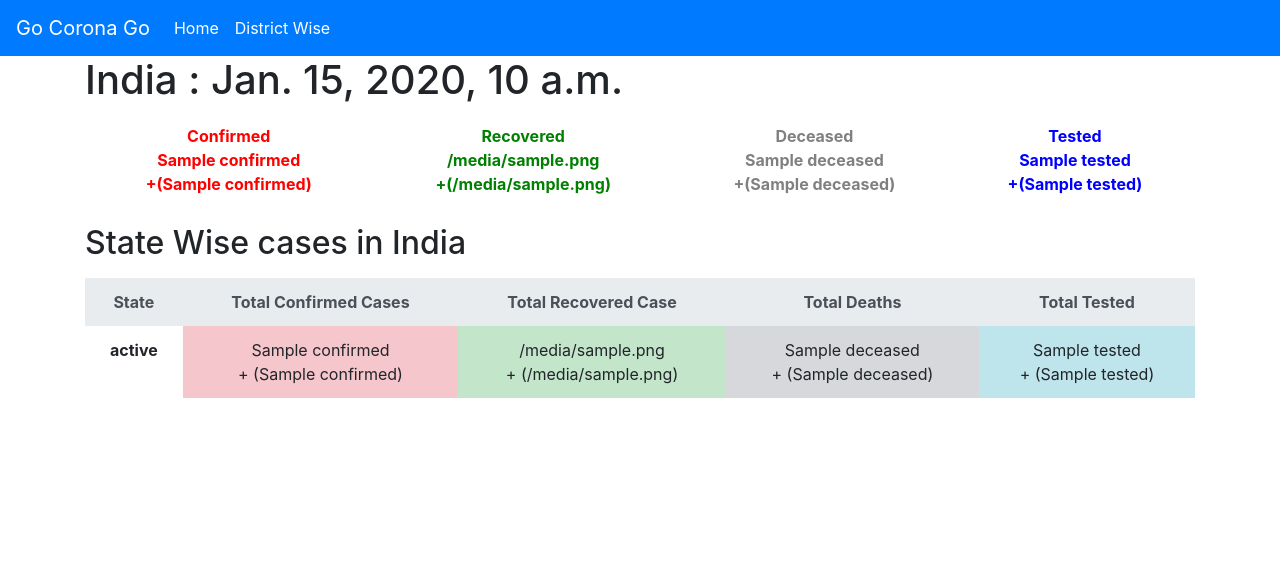
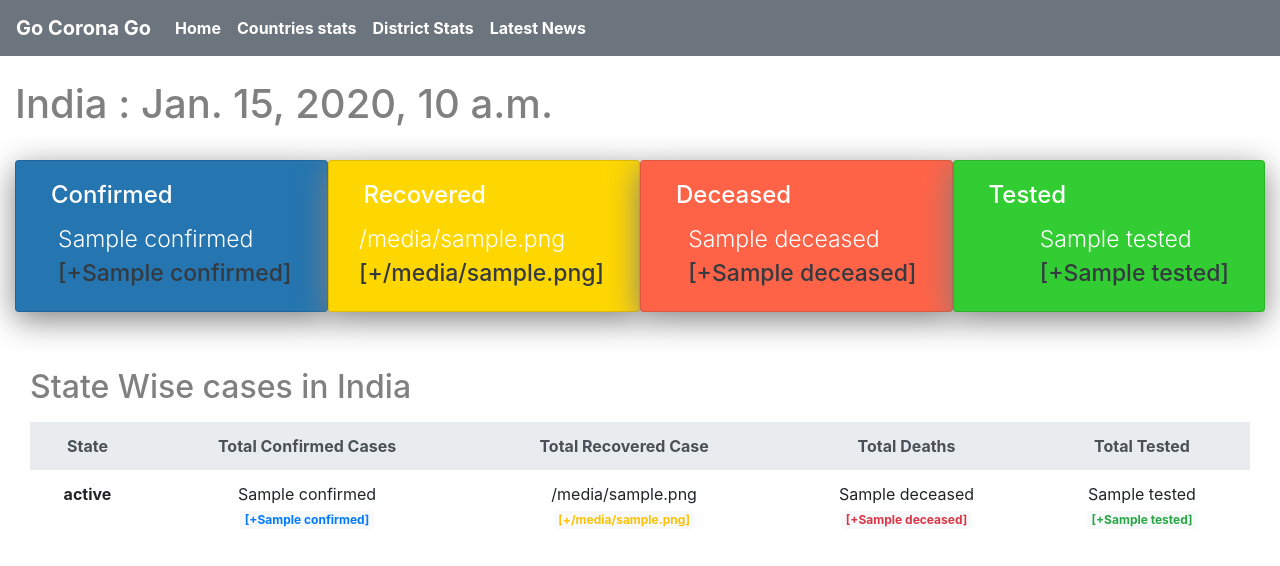
Before and after one commit to Rohit0301/Covid19-Tracker, a Django app: template covidtracker/templates/state.html in a window 1280 px wide. Shown: the top 566 px of the page. Run offline with Django 3.2, Linux system fonts and the light colour scheme; the template is opened without the code that fills it: most values are stand-ins (such as "Sample title", 1, 10 or a date in 2020); lists and menus that the app fills with data are empty; some libraries are stand-ins or nearby versions.

Commit message:
project completed

```diff
--- a/covidtracker/templates/base.html
+++ b/covidtracker/templates/base.html
@@ -9,10 +9,62 @@
     <link rel="stylesheet" href="https://stackpath.bootstrapcdn.com/bootstrap/4.5.2/css/bootstrap.min.css" integrity="sha384-JcKb8q3iqJ61gNV9KGb8thSsNjpSL0n8PARn9HuZOnIxN0hoP+VmmDGMN5t9UJ0Z" crossorigin="anonymous">
 
     <title>Hello, world!</title>
+    <style>
+        .display-8 {
+            font-weight: 300;
+            font-size: 35px;
+        }
+
+        .color1 {
+            background-color: #2475B0;
+            color: white;
+        }
+
+        .color2 {
+            background-color: gold;
+            color: white;
+        }
+
+        .color3 {
+            background-color: tomato;
+            color: white;
+        }
+
+        .color4 {
+            background-color: limegreen;
+            color: white;
+        }
+
+        .color5 {
+            background-color: orange;
+            color: white;
+        }
+        .color6{
+            background-color: #26ae60;
+            color: white;
+        }
+        .color7 {
+            background-color: midnightblue;
+            color: white;
+        }
+        .color8 {
+            background-color: salmon;
+            color: white;
+        }
+       .shadow {
+          box-shadow: 0 .5rem 2rem grey!important;
+      }
+
+        .number {
+            font-weight: 300;
+            font-size: 23px;
+            float: right;
+        }
+    </style>
   </head>
   <body>
-  <nav class="navbar navbar-expand-lg navbar-dark bg-primary">
-  <a class="navbar-brand" href="/covidtracker">Go Corona Go</a>
+  <nav class="navbar navbar-expand-lg navbar-dark bg-secondary">
+  <a class="navbar-brand" href="/covidtracker"><b>Go Corona Go</b></a>
   <button class="navbar-toggler" type="button" data-toggle="collapse" data-target="#navbarSupportedContent" aria-controls="navbarSupportedContent" aria-expanded="false" aria-label="Toggle navigation">
     <span class="navbar-toggler-icon"></span>
   </button>
@@ -20,10 +72,16 @@
   <div class="collapse navbar-collapse" id="navbarSupportedContent">
     <ul class="navbar-nav mr-auto">
       <li class="nav-item active">
-        <a class="nav-link" href="/covidtracker">Home <span class="sr-only">(current)</span></a>
+        <a class="nav-link" href="/covidtracker"><b>Home</b><span class="sr-only">(current)</span></a>
       </li>
       <li class="nav-item active">
-        <a class="nav-link" href="/covidtracker/district">District Wise</a>
+        <a class="nav-link" href="/covidtracker/global"><b>Countries stats</b><span class="sr-only">(current)</span></a>
+      </li>
+      <li class="nav-item active">
+        <a class="nav-link" href="/covidtracker/district"><b>District Stats</b></a>
+      </li>
+      <li class="nav-item active">
+        <a class="nav-link" href="/covidtracker/news"><b>Latest News</b><span class="sr-only">(current)</span></a>
       </li>
     </ul>
 
--- a/covidtracker/templates/state.html
+++ b/covidtracker/templates/state.html
@@ -1,20 +1,43 @@
 {%extends 'base.html'%}
 {% block body %}
-<div class="container">
-<h1>India : {{date}}</h1>
-<table class="table table-borderless" style="text-align:center">
-    <tr>
-        <th scope="col" style="color:red">Confirmed<br>
-      <span>{{ind.total.confirmed}}<br>+({{ind.daily.confirmed}})</span></th>
-      <th scope="col" style="color:green">Recovered<br>
-      <span >{{ind.total.recovered}}<br>+({{ind.daily.recovered}})</span></th>
-        <th scope="col" style="color:grey">Deceased<br>
-      <span >{{ind.total.deceased}}<br>+({{ind.daily.deceased}})</span></th>
-        <th scope="col" style="color:blue">Tested<br>
-      <span >{{ind.total.tested}}<br>+({{ind.daily.tested}})</span></th>
-    </tr>
-</table>
-<h2>State Wise cases in India </h2>
+<div class="container-fluid">
+    <br>
+<h1 style="color:grey">India : {{date}}</h1>
+<br>
+<div class="container-fluid">
+        <div class="row">
+            <div class="card col-md-3 col-12 mb-2 shadow color1">
+                <div class="card-body">
+                    <h4 class="card-title">Confirmed</h4>
+                    <p class="card-text number">{{ind.total.confirmed}}<br><span class="text-dark " style="font-weight: 500">[+{{ind.daily.confirmed}}]</span></p>
+                </div>
+            </div>
+            <div class="card col-md-3 col-12 mb-2 shadow color2">
+                <div class="card-body ">
+                    <h4 class="card-title">Recovered</h4>
+                    <p class="card-text number">{{ind.total.recovered}}<br><span class="text-dark " style="font-weight: 500">[+{{ind.daily.recovered}}]</span></p>
+                </div>
+            </div>
+            <div class="card col-md-3 col-12 mb-2 shadow color3">
+                <div class="card-body">
+                    <h4 class="card-title">Deceased</h4>
+                    <p class="card-text number">{{ind.total.deceased}}<br><span class="text-dark " style="font-weight: 500">[+{{ind.daily.deceased}}]</span></p>
+                </div>
+            </div>
+            <div class="card col-md-3 col-12 mb-2  shadow color4">
+                <div class="card-body">
+                    <h4 class="card-title">Tested</h4>
+                    <p class="card-text number">{{ind.total.tested}}<br><span class="text-dark " style="font-weight: 500"> [+{{ind.daily.tested}}]</span></p>
+                </div>
+            </div>
+
+
+        </div>
+
+        <br>
+        <br>
+
+<h2 style="color:grey">State Wise cases in India </h2>
 <table class="table my-3 table-borderless " style="text-align:center" >
     <thead class="thead-light">
 
@@ -31,10 +54,27 @@
     {% for d1 in ss %}
     <tr>
         <th>{{d1.state}}</th>
-        <td class="table-danger">{{d1.total.confirmed}}<br> + ({{d1.daily.confirmed}})</td>
-        <td class="table-success">{{d1.total.recovered}}<br> + ({{d1.daily.recovered}})</td>
-        <td class="table-secondary">{{d1.total.deceased}}<br>+ ({{d1.daily.deceased}})</td>
-        <td class="table-info">{{d1.total.tested}}<br>+ ({{d1.daily.tested}})</td>
+        <td >{{d1.total.confirmed}}<br>
+        <span class="deltaconfirmed badge badge-light">
+                        <span class="text-primary text-bold">
+                             [+{{d1.daily.confirmed}}]
+                        </span>
+                    </span></td>
+        <td>{{d1.total.recovered}}<br> <span class="deltaconfirmed badge badge-light">
+                        <span class="text-warning text-bold">
+                             [+{{d1.daily.recovered}}]
+                        </span>
+                    </span></td>
+        <td>{{d1.total.deceased}}<br><span class="deltaconfirmed badge badge-light">
+                        <span class="text-danger text-bold">
+                             [+{{d1.daily.deceased}}]
+                        </span>
+                    </span></td>
+        <td >{{d1.total.tested}}<br><span class="deltaconfirmed badge badge-light">
+                        <span class="text-success text-bold">
+                             [+{{d1.daily.tested}}]
+                        </span>
+                    </span></td>
     </tr>
     {% endfor %}
 
--- a/covidtracker/urls.py
+++ b/covidtracker/urls.py
@@ -5,5 +5,7 @@ from . import views
 
 urlpatterns = [
     path("", views.stateWise, name="tracks"),
-    path("district/", views.DistrictWise, name="district")
+    path("district/", views.DistrictWise, name="district"),
+    path("global/",views.globalD,name="global"),
+    path("news/",views.News,name="news")
 ]
```
Also changed, not shown: covidtracker/templates/global.html (added, +92 -0 lines), covidtracker/templates/home.html (+15 -10 lines), covidtracker/templates/news.html (added, +43 -0 lines), covidtracker/views.py (+79 -3 lines), requirements.txt (added, +13 -0 lines), 1 other file.
